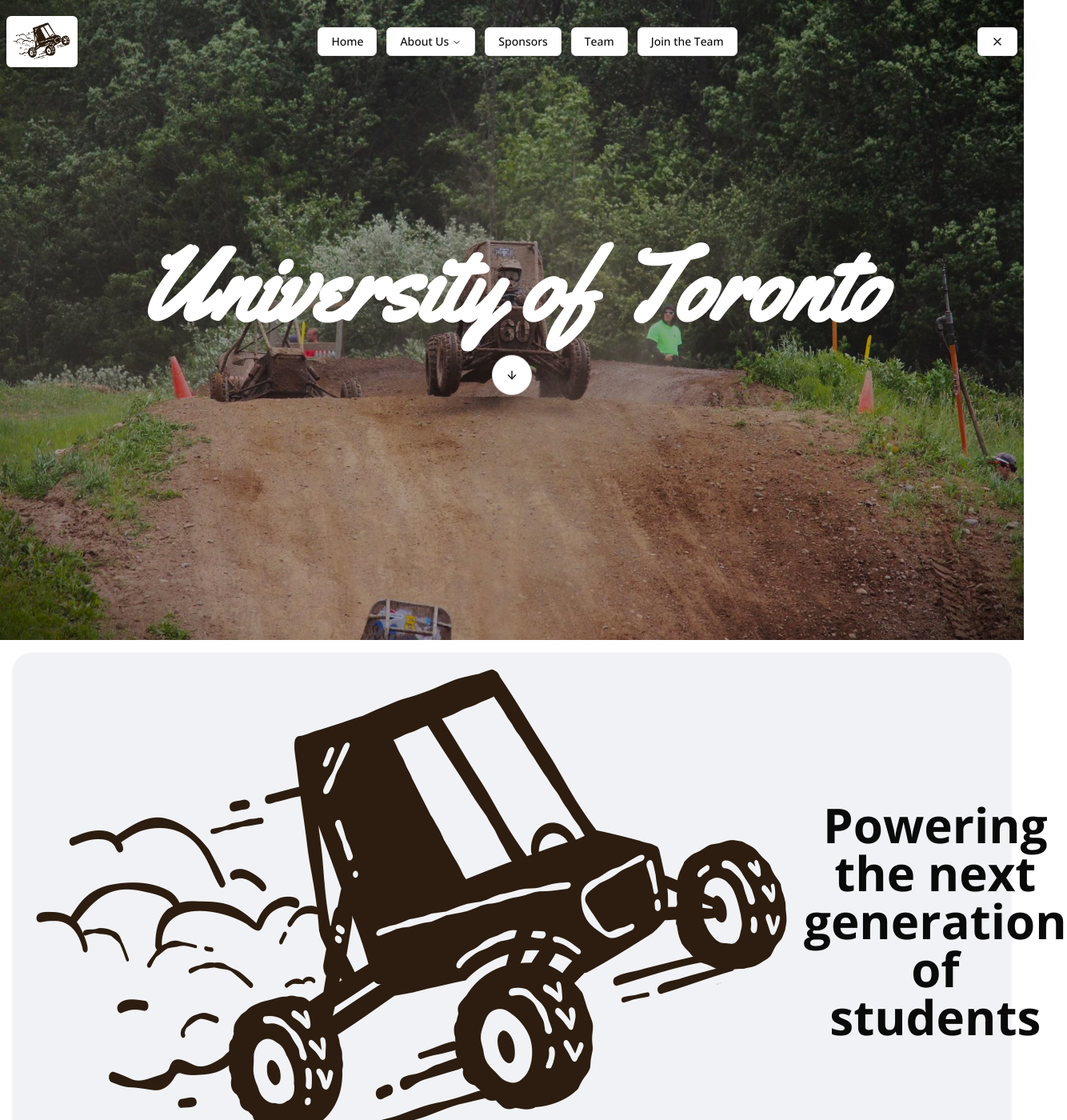
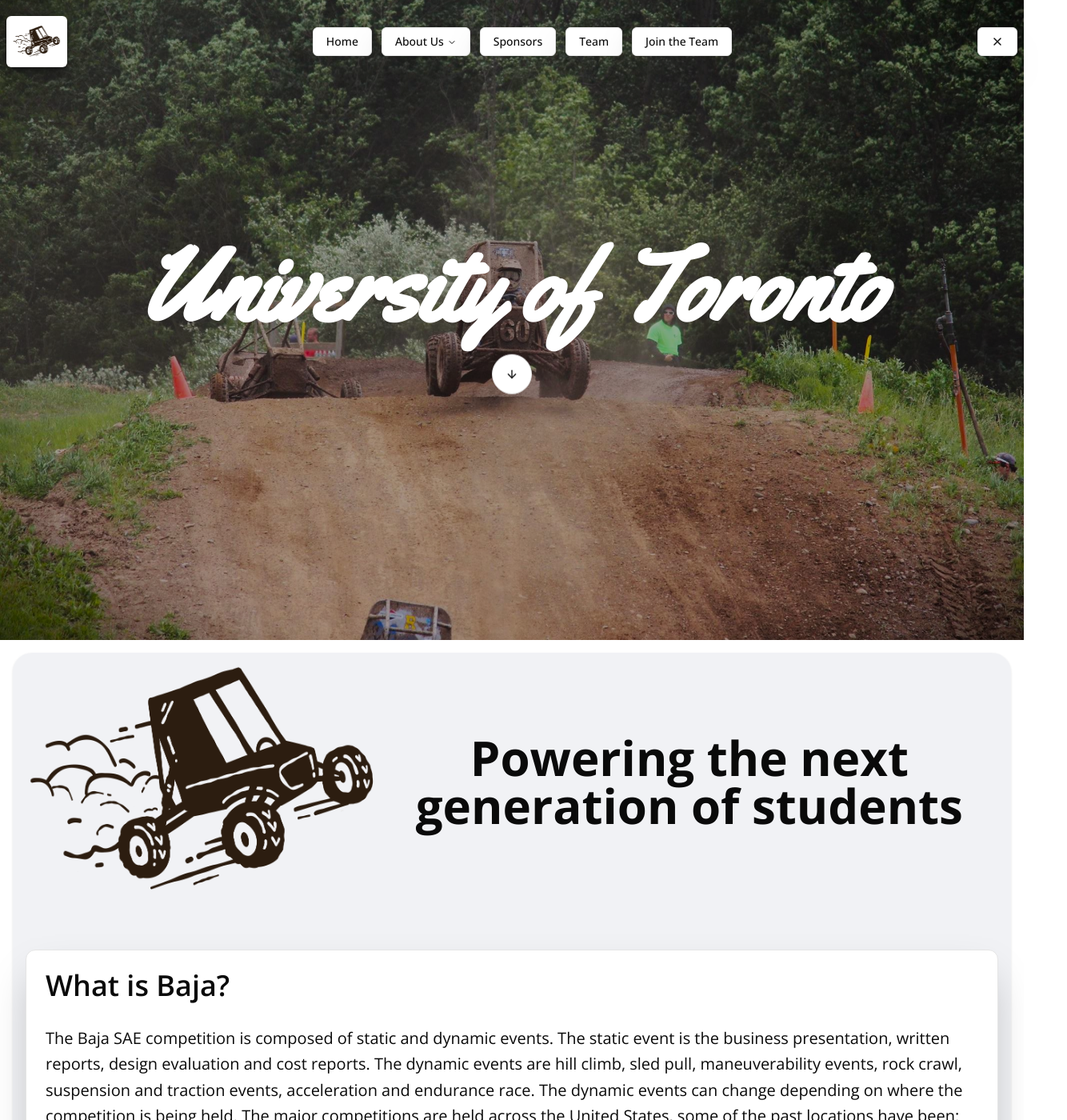
Before and after one commit to uoftbaja/uoft_baja, a Next.js app: page / in a window 1280 px wide. Shown: the top 1400 px of the page at 80% size, 1334 px wide, since content can reach past the window. Built offline with nearby package versions, Linux system fonts and the light colour scheme.

Commit message:
Updated Nav and Quote Banner

```diff
--- a/src/app/page.tsx
+++ b/src/app/page.tsx
@@ -25,7 +25,7 @@
 		<main>
 			<ImageGallery />
 			{/* <div className="px-96 py-4 flex flex-col items-center gap-16"> */}
-			<section className="flex flex-col bg-gray-300/30 px-4 2xl:px-96 py-4 min-h-screen h-full gap-16 justify-center rounded-3xl m-4 shadow-sm">
+			<section className="flex flex-col bg-gray-300/30 px-4 2xl:px-90 py-4 min-h-screen h-full gap-16 justify-center rounded-3xl m-4 shadow-sm">
 				<QuoteBanner />
 				<DisplayCard title={<Link href={"/about"}>What is Baja?</Link>}>
 					<span className="text-xl leading-relaxed">
@@ -76,7 +76,7 @@
 					</span>
 				</DisplayCard>
 			</section>{" "}
-			<section className="min-h-screen h-full flex flex-col gap-16 items-center px-4 2xl:px-96 py-4 justify-center">
+			<section className="min-h-screen h-full flex flex-col gap-16 items-center px-4 2xl:px-80 py-4 justify-center">
 				<Title>Our Subteams</Title>
 				<Description>
 					Our team is divided into 7 core subteams across engineering,
--- a/src/components/Navbar.tsx
+++ b/src/components/Navbar.tsx
@@ -56,13 +56,13 @@
 		<div className="bg-transparent z-30 fixed my-5 grid md:grid-flow-col w-screen gap-4">
 			<Link
 				href="/"
-				className="mr-2 md:ml-2 md:mr-0 order-first place-self-end md:place-self-auto relative h-12 md:h-16 bg-white shadow-xl rounded-md w-fit! p-2"
+				className="mr-2 md:ml-2 md:mr-0 order-first place-self-end md:place-self-auto relative h-12 md:h-16 bg-white shadow-lg shadow-accent-foreground rounded-md max-w-fit! p-2"
 			>
 				<Image
 					src="/UTBR_Logo.png"
 					alt="logo"
 					fill
-					className="object-contain relative! w-fit!"
+					className="object-contain relative! w-fit! max-w-15"
 				/>
 			</Link>
 
@@ -79,7 +79,7 @@
 								if (item.dropdown) {
 									return (
 										<NavigationMenuItem key={item.label}>
-											<NavigationMenuTrigger className="shadow-2xl border">
+											<NavigationMenuTrigger className="shadow-2xl border shadow-accent-foreground">
 												{item.label}
 											</NavigationMenuTrigger>
 											<NavigationMenuContent>
@@ -116,7 +116,7 @@
 											<NavigationMenuLink
 												className={cn(
 													navigationMenuTriggerStyle(),
-													"shadow-2xl border"
+													"shadow-2xl border shadow-accent-foreground"
 												)}
 												href={item.href}
 											>
--- a/src/components/QuoteBanner.tsx
+++ b/src/components/QuoteBanner.tsx
@@ -16,7 +16,7 @@
 	// }, []);
 
 	return (
-		<div className="md:flex items-center h-fit w-full">
+		<div className="grid lg:grid-flow-col items-center justify-center justify-items-center h-fit w-full">
 			{/* <motion.div
         initial={{
           x: width * 1.4,
@@ -36,7 +36,7 @@
 				fill
 				className="object-contain relative! w-fit!"
 			/>
-			<h1 className="text-4xl md:text-6xl font-bold text-center">
+			<h1 className="text-5xl md:text-6xl font-bold text-center">
 				{quote}
 			</h1>
 			{/* </motion.div> */}
```
